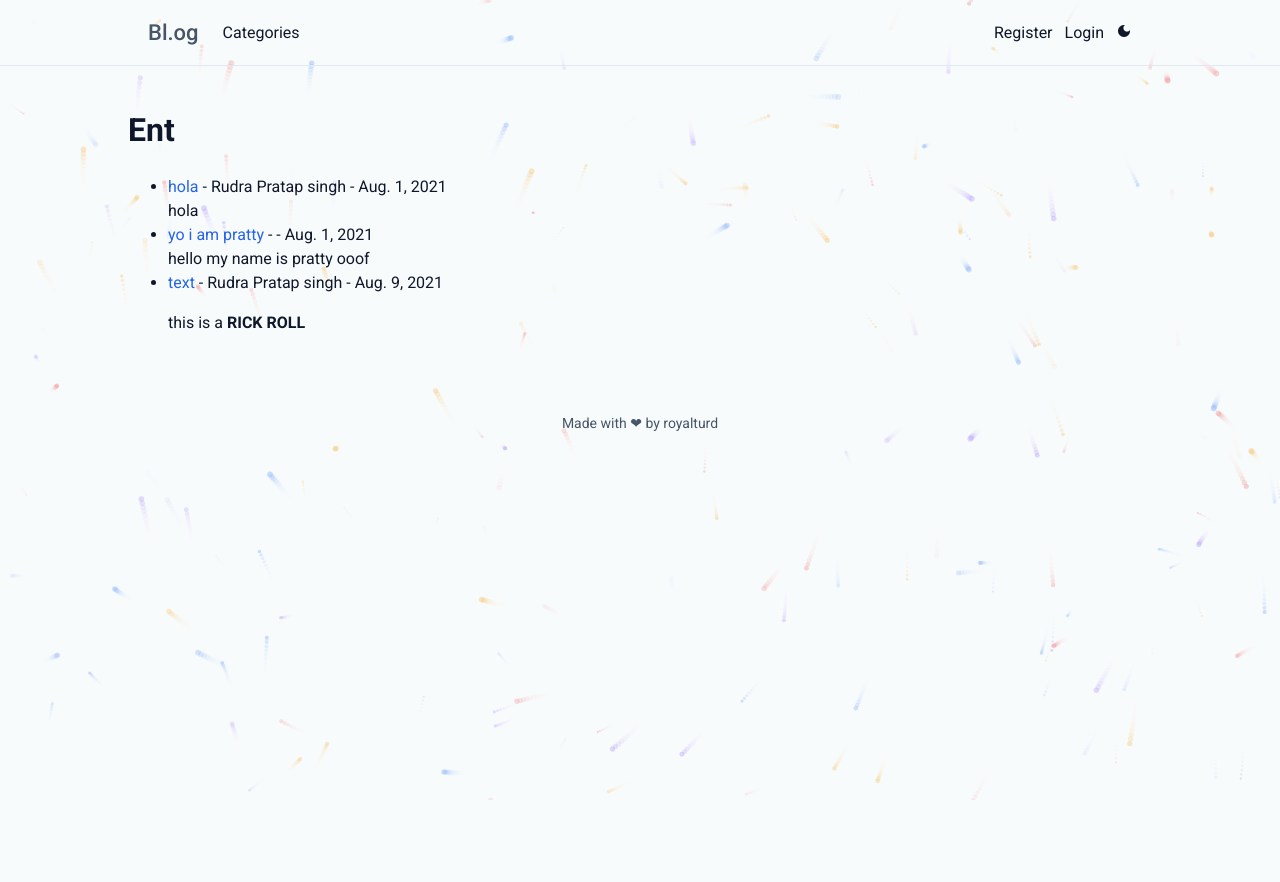
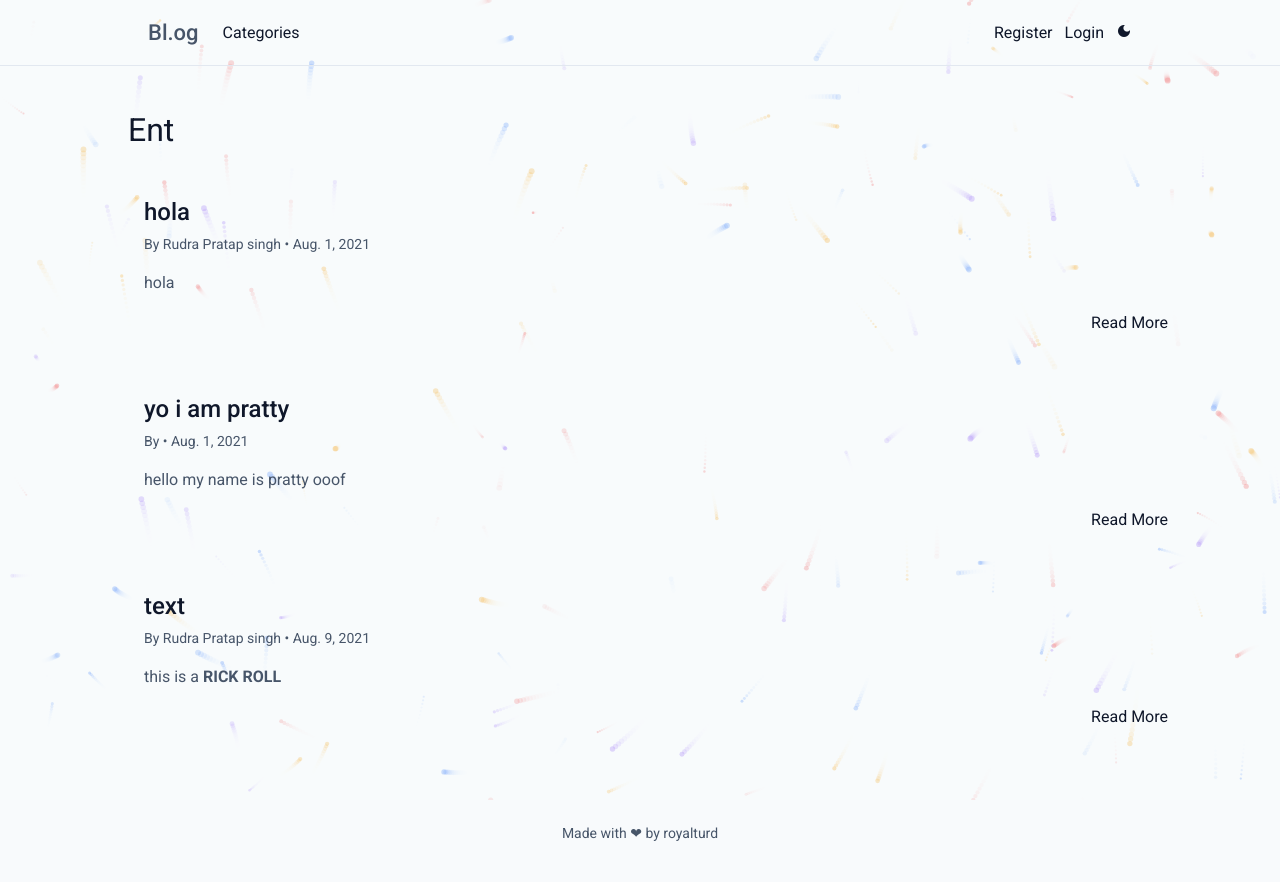
Before and after one commit to Python-snippets/Bl.og, a Django app: a page that uses theblog/templates/category.html in a window 1280 px wide. Before the commit the page ends 800 px from the top, so only its background shows below. Run offline with Django 3.2, Linux system fonts and the light colour scheme; data comes from the database, SQL or seed files in the repository; some libraries are stand-ins or nearby versions.

Commit message:
refactor(category): flatten category templates to match bento design - Switch to md-outlined-card in category list and detail views - Simplify add category form styling - Maintain consistent padding and border-radius
Signed-off-by: royalturd <samridhh.rudra@hotmail.com>

```diff
--- a/theblog/templates/category.html
+++ b/theblog/templates/category.html
@@ -1,32 +1,57 @@
 {% extends 'base.html' %}
-
 
 {% block content %}
 
-
 {% if category_posts %}
 
-    <h1>{{ cats }}</h1>
+<div style="display: flex; justify-content: space-between; align-items: center;" class="mb-4">
+    <h1 style="font-size: 32px; font-weight: 400; margin: 0; text-transform: capitalize;">{{ cats }}</h1>
+</div>
 
-    <ul>
-    {% for post in category_posts %}
-        <li><a href="{% url 'article-detail' post.pk %}">{{ post.title }}  </a>
-        - {{ post.author.first_name }}
-        {{post.author.last_name}} - {{post.post_date}}
+<div style="display: flex; flex-direction: column; gap: 24px;">
+{% for post in category_posts %}
+    <md-outlined-card style="width: 100%; padding: 16px;">
+        <div style="display: flex; justify-content: space-between; align-items: flex-start;">
+            <div>
+                <a href="{% url 'article-detail' post.pk %}" style="font-size: 24px; font-weight: 500; color: var(--md-sys-color-on-surface); text-decoration: none;">
+                    {{ post.title }}
+                </a>
+                <div style="font-size: 14px; color: var(--md-sys-color-on-surface-variant); margin-top: 4px;">
+                   By {{ post.author.first_name }} {{ post.author.last_name }} • {{ post.post_date }}
+                </div>
+            </div>
 
-        {% if user.is_authenticated %}
-        <small> <a href="{% url 'update_post' post.pk %}">(Edit)</a>
-            <a href="{% url 'delete_post' post.pk %}">(Delete)</a>
-        {% endif %}
+            {% if user.is_authenticated %}
+                <div style="display: flex; gap: 8px;">
+                    <md-icon-button href="{% url 'update_post' post.pk %}" title="Edit">
+                       <md-icon>edit</md-icon>
+                    </md-icon-button>
+                    <md-icon-button href="{% url 'delete_post' post.pk %}" title="Delete">
+                       <md-icon>delete</md-icon>
+                    </md-icon-button>
+                </div>
+            {% endif %}
+        </div>
 
-        </small> <br/>
-        {{ post.body |slice:":250"|safe }}</li>
-    {% endfor%}
-    </ul>
+        <div style="margin-top: 16px; color: var(--md-sys-color-on-surface-variant);">
+            {{ post.body |slice:":250"|safe }}
+        </div>
+
+        <div style="margin-top: 16px; display: flex; justify-content: flex-end;">
+            <md-text-button href="{% url 'article-detail' post.pk %}">Read More</md-text-button>
+        </div>
+    </md-outlined-card>
+{% endfor %}
+</div>
 
 {% else %}
-    <h2> Sorry this page does not exist....</h2>
+    <div style="text-align: center; margin-top: 64px; color: var(--md-sys-color-on-surface-variant);">
+        <md-icon style="font-size: 48px; margin-bottom: 16px;">search_off</md-icon>
+        <h2 style="font-weight: 400;">Sorry, no posts found in this category...</h2>
+        <div style="margin-top: 24px;">
+            <md-filled-button href="{% url 'home' %}">Return Home</md-filled-button>
+        </div>
+    </div>
 {% endif %}
 
-
 {% endblock %}
```
Also changed, not shown: theblog/templates/add_category.html (+16 -11 lines), theblog/templates/category_list.html (+9 -5 lines).
